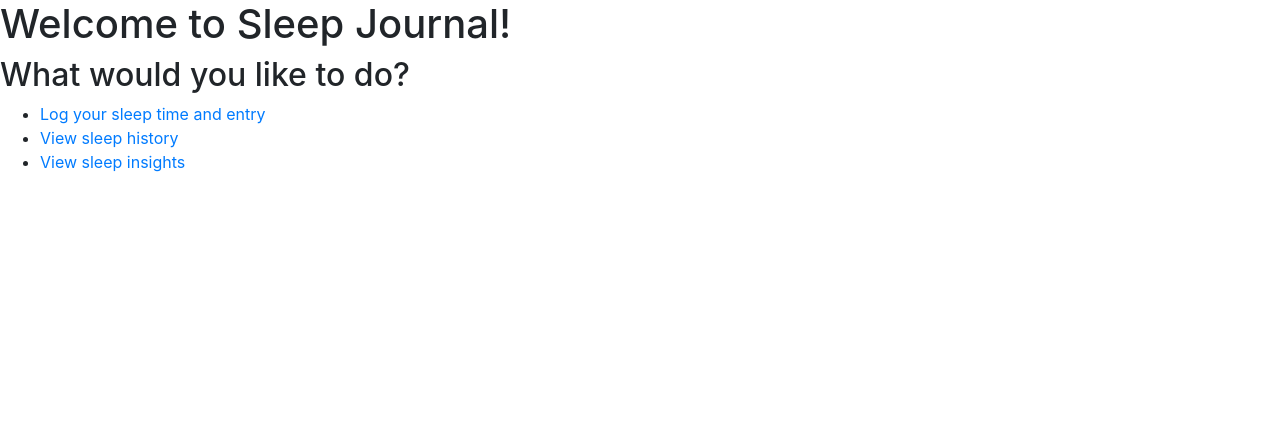
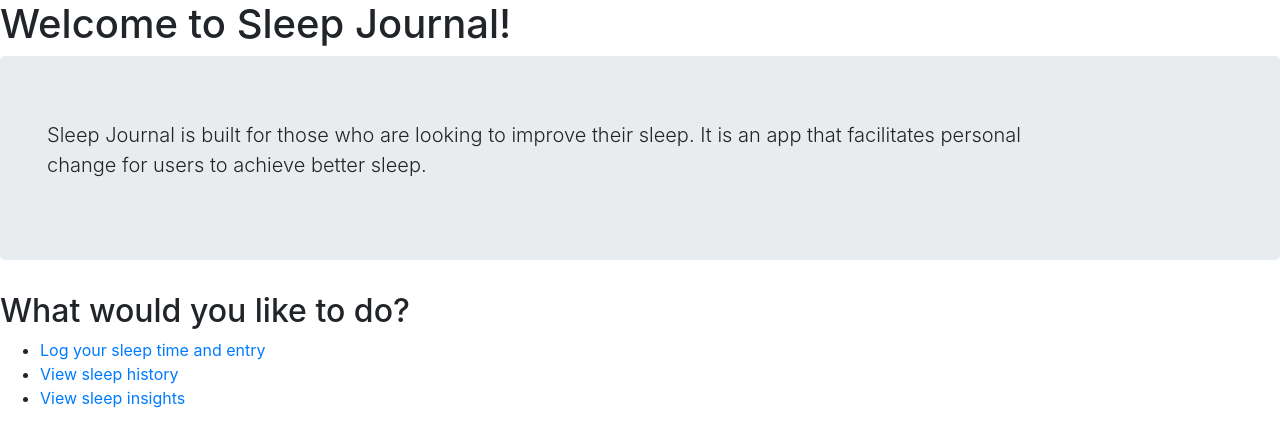
Before and after one commit to alice-yt/hackbright-project, a Flask app: page /menu in a window 1280 px wide. Shown: the part 56-503 px from the top of the page. Run offline with Flask 2, Linux system fonts and the light colour scheme; some libraries are stand-ins or nearby versions.

Commit message:
added jumbotron to the menu page

```diff
--- a/templates/base.html
+++ b/templates/base.html
@@ -39,7 +39,9 @@
         </li>
       </ul>
     </div>
-</nav>
+  </nav>
+
+
 
 
     {% for msg in get_flashed_messages() %}
--- a/templates/menu.html
+++ b/templates/menu.html
@@ -3,6 +3,15 @@
 
 {% block body %}
   <h1>Welcome to Sleep Journal!</h1>
+
+      <!-- Jumbotron -->
+      <div class="container-fluid">
+        <div class="row jumbotron">
+          <div class="col-xs-12 col-sm-12 col-md-9 col-lg-9 col-xl-10">
+            <p class="lead">Sleep Journal is built for those who are looking to improve their sleep. It is an app that facilitates personal change for users to achieve better sleep.</p>
+          </div>
+        </div>
+        </div>
 
   <h2>What would you like to do?</h2>
   <ul>
```
